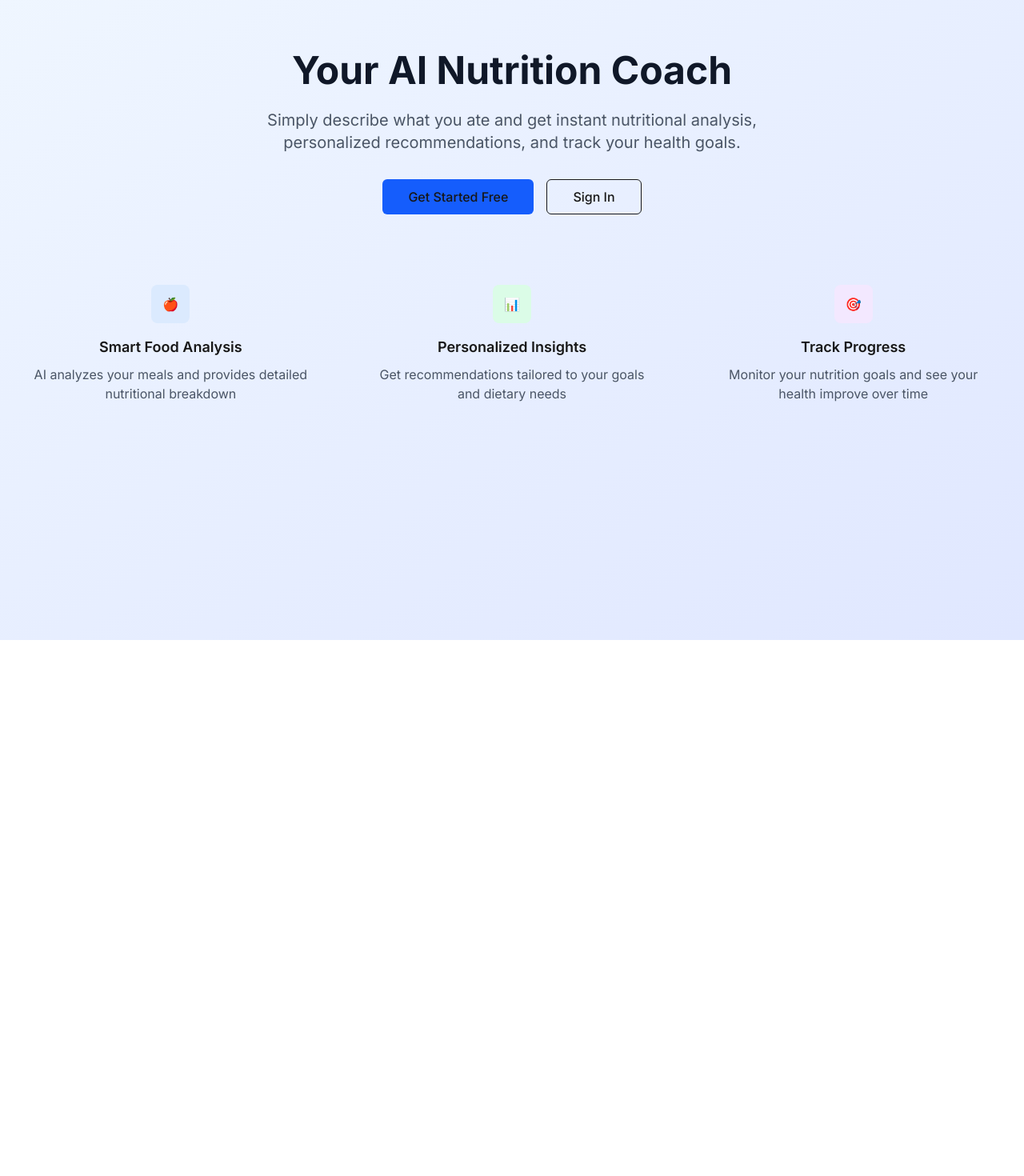
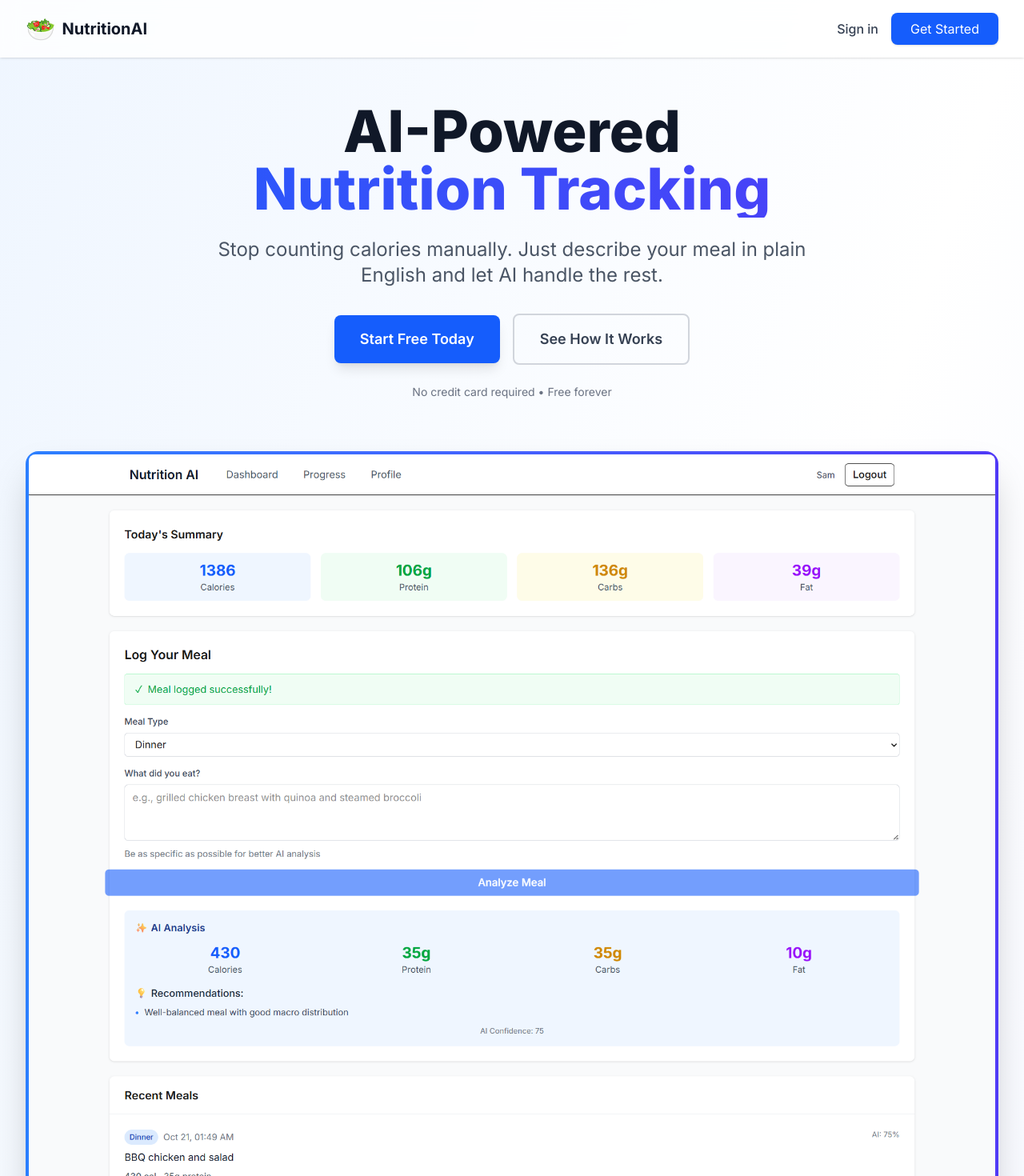
Before and after one commit to HezekiahEnahoro/nutrition-ai-platform, a Next.js app in the folder frontend/: page / in a window 1280 px wide. Shown: the top 1470 px of the page at 80% size. Before the commit the page ends 800 px from the top, so only its background shows below. Built offline with nearby package versions, Linux system fonts and the light colour scheme; no server answers.

Commit message:
Fix image import and add dashboard screenshot

```diff
--- a/frontend/src/app/page.tsx
+++ b/frontend/src/app/page.tsx
@@ -1,68 +1,304 @@
+"use client";
+
+import { motion } from "framer-motion";
 import Link from "next/link";
-import { Button } from "@/components/ui/Button";
+import { useAuth } from "@/lib/auth";
+import { useRouter } from "next/navigation";
+import { useEffect } from "react";
+import Image from "next/image";
 
-export default function HomePage() {
+export default function LandingPage() {
+  const { isAuthenticated, isLoading } = useAuth();
+  const router = useRouter();
+
+  useEffect(() => {
+    if (!isLoading && isAuthenticated) {
+      router.push("/dashboard");
+    }
+  }, [isAuthenticated, isLoading, router]);
+
+  if (isLoading) {
     return (
-    <div className="min-h-screen bg-gradient-to-br from-blue-50 to-indigo-100">
-      <div className="container mx-auto px-4 py-16">
+      <div className="min-h-screen flex items-center justify-center">
+        <div className="w-12 h-12 border-4 border-blue-500 border-t-transparent rounded-full animate-spin"></div>
+      </div>
+    );
+  }
+
+  return (
+    <div className="min-h-screen bg-gradient-to-br from-blue-50 via-white to-indigo-50">
+      {/* Header */}
+      <header className="fixed top-0 w-full bg-white/80 backdrop-blur-md shadow-sm z-50">
+        <nav className="max-w-7xl mx-auto px-4 sm:px-6 lg:px-8 py-4">
+          <div className="flex justify-between items-center">
+            <motion.div
+              className="flex items-center space-x-2"
+              initial={{ opacity: 0, x: -20 }}
+              animate={{ opacity: 1, x: 0 }}>
+              <span className="text-3xl">🥗</span>
+              <span className="text-xl font-bold text-gray-900">
+                NutritionAI
+              </span>
+            </motion.div>
+
+            <motion.div
+              className="flex items-center space-x-4"
+              initial={{ opacity: 0, x: 20 }}
+              animate={{ opacity: 1, x: 0 }}>
+              <Link
+                href="/login"
+                className="text-gray-700 hover:text-blue-600 font-medium transition-colors">
+                Sign in
+              </Link>
+              <Link
+                href="/register"
+                className="bg-blue-600 text-white px-6 py-2 rounded-lg hover:bg-blue-700 transition-colors shadow-sm">
+                Get Started
+              </Link>
+            </motion.div>
+          </div>
+        </nav>
+      </header>
+
+      {/* Hero Section */}
+      <section className="pt-32 pb-20 px-4 sm:px-6 lg:px-8">
+        <div className="max-w-7xl mx-auto">
           <div className="text-center">
-          <h1 className="text-5xl font-bold text-gray-900 mb-6">
-            Your AI Nutrition Coach
+            <motion.div
+              initial={{ opacity: 0, y: 20 }}
+              animate={{ opacity: 1, y: 0 }}
+              transition={{ duration: 0.6 }}>
+              <h1 className="text-5xl sm:text-6xl lg:text-7xl font-extrabold text-gray-900 mb-6">
+                AI-Powered
+                <span className="block text-transparent bg-clip-text bg-gradient-to-r from-blue-600 to-indigo-600">
+                  Nutrition Tracking
+                </span>
               </h1>
-          <p className="text-xl text-gray-600 mb-8 max-w-2xl mx-auto">
-            Simply describe what you ate and get instant nutritional analysis,
-            personalized recommendations, and track your health goals.
+              <p className="text-xl sm:text-2xl text-gray-600 mb-8 max-w-3xl mx-auto">
+                Stop counting calories manually. Just describe your meal in
+                plain English and let AI handle the rest.
               </p>
+            </motion.div>
 
-          <div className="space-x-4">
-            <Link href="/register">
-              <Button size="lg" className="bg-blue-600 hover:bg-blue-700">
-                Get Started Free
-              </Button>
+            <motion.div
+              className="flex flex-col sm:flex-row gap-4 justify-center items-center"
+              initial={{ opacity: 0, y: 20 }}
+              animate={{ opacity: 1, y: 0 }}
+              transition={{ delay: 0.3, duration: 0.6 }}>
+              <Link
+                href="/register"
+                className="w-full sm:w-auto bg-blue-600 text-white px-8 py-4 rounded-lg text-lg font-semibold hover:bg-blue-700 transition-all shadow-lg hover:shadow-xl transform hover:-translate-y-1">
+                Start Free Today
               </Link>
-            <Link href="/login">
-              <Button variant="outline" size="lg">
-                Sign In
-              </Button>
+              <Link
+                href="#features"
+                className="w-full sm:w-auto border-2 border-gray-300 text-gray-700 px-8 py-4 rounded-lg text-lg font-semibold hover:border-blue-600 hover:text-blue-600 transition-all">
+                See How It Works
               </Link>
+            </motion.div>
+
+            <motion.p
+              className="mt-6 text-sm text-gray-500"
+              initial={{ opacity: 0 }}
+              animate={{ opacity: 1 }}
+              transition={{ delay: 0.6 }}>
+              No credit card required • Free forever
+            </motion.p>
+          </div>
+
+          {/* Demo Image Placeholder */}
+          <motion.div
+            className="mt-16 rounded-2xl shadow-2xl overflow-hidden"
+            initial={{ opacity: 0, y: 40 }}
+            animate={{ opacity: 1, y: 0 }}
+            transition={{ delay: 0.4, duration: 0.8 }}>
+            <div className="bg-gradient-to-r from-blue-500 to-indigo-600 p-1">
+              <div className="bg-white rounded-lg overflow-hidden">
+                <Image
+                  src="/nutrition-ai-dashboard.png"
+                  alt="NutritionAI Dashboard"
+                  width={1920}
+                  height={1080}
+                  className="w-full h-auto"
+                  priority
+                />
               </div>
             </div>
+          </motion.div>
+        </div>
+      </section>
 
-        {/* Feature highlights */}
-        <div className="mt-16 grid md:grid-cols-3 gap-8">
-          <div className="text-center p-6">
-            <div className="w-12 h-12 bg-blue-100 rounded-lg mx-auto mb-4 flex items-center justify-center">
-              🍎
-            </div>
-            <h3 className="text-lg font-semibold mb-2">Smart Food Analysis</h3>
-            <p className="text-gray-600">
-              AI analyzes your meals and provides detailed nutritional breakdown
+      {/* Features Section */}
+      <section id="features" className="py-20 px-4 sm:px-6 lg:px-8 bg-white">
+        <div className="max-w-7xl mx-auto">
+          <div className="text-center mb-16">
+            <h2 className="text-4xl font-bold text-gray-900 mb-4">
+              Everything you need to track nutrition
+            </h2>
+            <p className="text-xl text-gray-600">
+              Powered by AI and backed by USDA nutrition data
             </p>
           </div>
 
-          <div className="text-center p-6">
-            <div className="w-12 h-12 bg-green-100 rounded-lg mx-auto mb-4 flex items-center justify-center">
-              📊
+          <div className="grid md:grid-cols-3 gap-8">
+            {[
+              {
+                icon: "🤖",
+                title: "AI-Powered Analysis",
+                description:
+                  'Just type "2 eggs with toast" and get instant nutrition breakdown. No manual searching.',
+              },
+              {
+                icon: "📊",
+                title: "Progress Tracking",
+                description:
+                  "Beautiful charts showing your daily, weekly, and monthly nutrition trends.",
+              },
+              {
+                icon: "🎯",
+                title: "Personalized Goals",
+                description:
+                  "Get custom calorie and macro targets based on your age, weight, activity level, and goals.",
+              },
+              {
+                icon: "⚡",
+                title: "Lightning Fast",
+                description:
+                  "Log meals in seconds. 90% faster than traditional nutrition apps.",
+              },
+              {
+                icon: "📱",
+                title: "Works Everywhere",
+                description:
+                  "Smooth experience on desktop, tablet, and mobile with beautiful animations.",
+              },
+              {
+                icon: "🔒",
+                title: "Your Data is Safe",
+                description:
+                  "Secure authentication with encrypted data storage. Your privacy matters.",
+              },
+            ].map((feature, index) => (
+              <motion.div
+                key={index}
+                className="bg-gray-50 rounded-xl p-6 hover:shadow-lg transition-shadow"
+                initial={{ opacity: 0, y: 20 }}
+                whileInView={{ opacity: 1, y: 0 }}
+                viewport={{ once: true }}
+                transition={{ delay: index * 0.1 }}>
+                <div className="text-4xl mb-4">{feature.icon}</div>
+                <h3 className="text-xl font-bold text-gray-900 mb-2">
+                  {feature.title}
+                </h3>
+                <p className="text-gray-600">{feature.description}</p>
+              </motion.div>
+            ))}
           </div>
-            <h3 className="text-lg font-semibold mb-2">
-              Personalized Insights
-            </h3>
-            <p className="text-gray-600">
-              Get recommendations tailored to your goals and dietary needs
+        </div>
+      </section>
+
+      {/* How It Works */}
+      <section className="py-20 px-4 sm:px-6 lg:px-8">
+        <div className="max-w-7xl mx-auto">
+          <div className="text-center mb-16">
+            <h2 className="text-4xl font-bold text-gray-900 mb-4">
+              How it works
+            </h2>
+            <p className="text-xl text-gray-600">
+              Three simple steps to better nutrition
             </p>
           </div>
 
-          <div className="text-center p-6">
-            <div className="w-12 h-12 bg-purple-100 rounded-lg mx-auto mb-4 flex items-center justify-center">
-              🎯
+          <div className="grid md:grid-cols-3 gap-12">
+            {[
+              {
+                step: "1",
+                title: "Describe Your Meal",
+                description:
+                  'Type naturally: "chicken breast with rice and broccoli" or "2 eggs and avocado toast"',
+              },
+              {
+                step: "2",
+                title: "Get Instant Analysis",
+                description:
+                  "AI analyzes your meal using USDA data and gives you complete nutrition breakdown",
+              },
+              {
+                step: "3",
+                title: "Track Your Progress",
+                description:
+                  "View beautiful charts showing your daily totals, weekly trends, and goal adherence",
+              },
+            ].map((step, index) => (
+              <motion.div
+                key={index}
+                className="text-center"
+                initial={{ opacity: 0, y: 20 }}
+                whileInView={{ opacity: 1, y: 0 }}
+                viewport={{ once: true }}
+                transition={{ delay: index * 0.2 }}>
+                <div className="w-16 h-16 bg-blue-600 text-white rounded-full flex items-center justify-center text-2xl font-bold mx-auto mb-4">
+                  {step.step}
                 </div>
-            <h3 className="text-lg font-semibold mb-2">Track Progress</h3>
-            <p className="text-gray-600">
-              Monitor your nutrition goals and see your health improve over time
+                <h3 className="text-xl font-bold text-gray-900 mb-2">
+                  {step.title}
+                </h3>
+                <p className="text-gray-600">{step.description}</p>
+              </motion.div>
+            ))}
+          </div>
+        </div>
+      </section>
+
+      {/* CTA Section */}
+      <section className="py-20 px-4 sm:px-6 lg:px-8 bg-gradient-to-r from-blue-600 to-indigo-600">
+        <div className="max-w-4xl mx-auto text-center">
+          <motion.div
+            initial={{ opacity: 0, y: 20 }}
+            whileInView={{ opacity: 1, y: 0 }}
+            viewport={{ once: true }}>
+            <h2 className="text-4xl font-bold text-white mb-6">
+              Ready to transform your nutrition?
+            </h2>
+            <p className="text-xl text-blue-100 mb-8">
+              Join thousands of users who are already tracking smarter, not
+              harder.
+            </p>
+            <Link
+              href="/register"
+              className="inline-block bg-white text-blue-600 px-8 py-4 rounded-lg text-lg font-semibold hover:bg-gray-100 transition-all shadow-lg">
+              Get Started Free
+            </Link>
+            <p className="mt-4 text-blue-100 text-sm">
+              No credit card required • Takes 30 seconds
+            </p>
+          </motion.div>
+        </div>
+      </section>
+
+      {/* Footer */}
+      <footer className="bg-gray-900 text-gray-400 py-12 px-4 sm:px-6 lg:px-8">
+        <div className="max-w-7xl mx-auto text-center">
+          <div className="flex items-center justify-center space-x-2 mb-4">
+            <span className="text-3xl">🥗</span>
+            <span className="text-xl font-bold text-white">NutritionAI</span>
+          </div>
+          <p className="mb-4">AI-powered nutrition tracking made simple</p>
+          <div className="flex justify-center space-x-6 mb-4">
+            <Link href="/login" className="hover:text-white transition-colors">
+              Sign In
+            </Link>
+            <Link
+              href="/register"
+              className="hover:text-white transition-colors">
+              Register
+            </Link>
+          </div>
+          <p className="text-sm text-gray-500">
+            © 2025 NutritionAI. Built with Django & Next.js.
           </p>
         </div>
-        </div>
-      </div>
+      </footer>
     </div>
   );
 }
```
Also changed, not shown: frontend/public/nutrition-ai-dashboard.png (added). Lines whose indentation alone changed are shown as unchanged.
